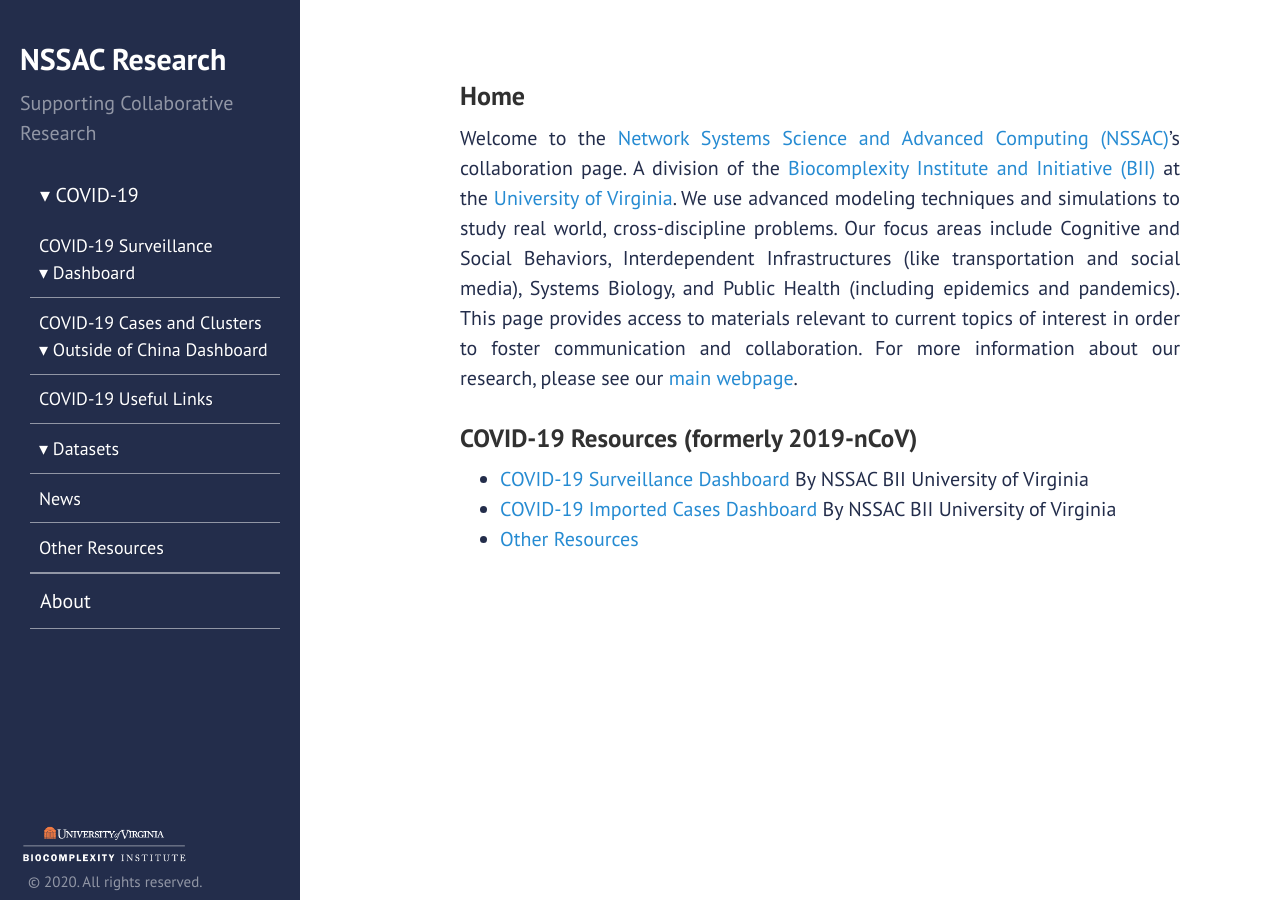
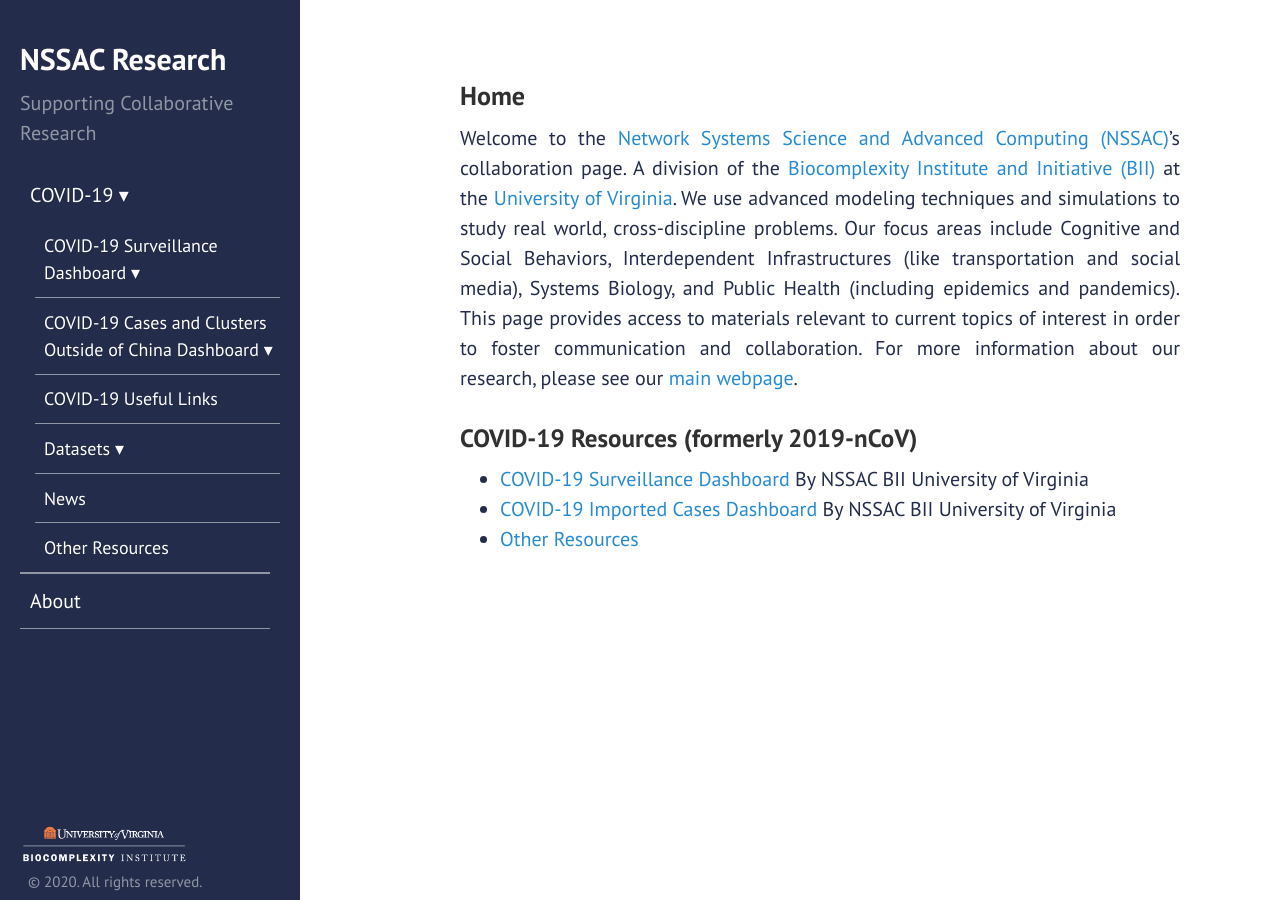
Before and after one commit to mehta-gaurav/mehta-gaurav.github.io, a Jekyll site: the page built from index.md, in a window 1280 px wide. Built offline with Jekyll 4.4.1, drawn with Linux system fonts in a browser that asks for light colours.

Commit message:
Update sidebar.html

```diff
--- a/_includes/sidebar.html
+++ b/_includes/sidebar.html
@@ -8,7 +8,7 @@
       </h2>
       <p class="lead">{{ site.description }}</p>
    </div>
-   <nav id="menu" class="sidebar-nav" style= "overflow-y:auto;  direction:rtl;">
+   <nav id="menu" class="sidebar-nav" style= "overflow-y:auto;">
 <!-- 	  <label for="tm" id="toggle-menu">Menu <span class="drop-icon">▾</span></label>
        <input type="checkbox" id="tm">   -->
       <ul class="main-menu clearfix">
```
